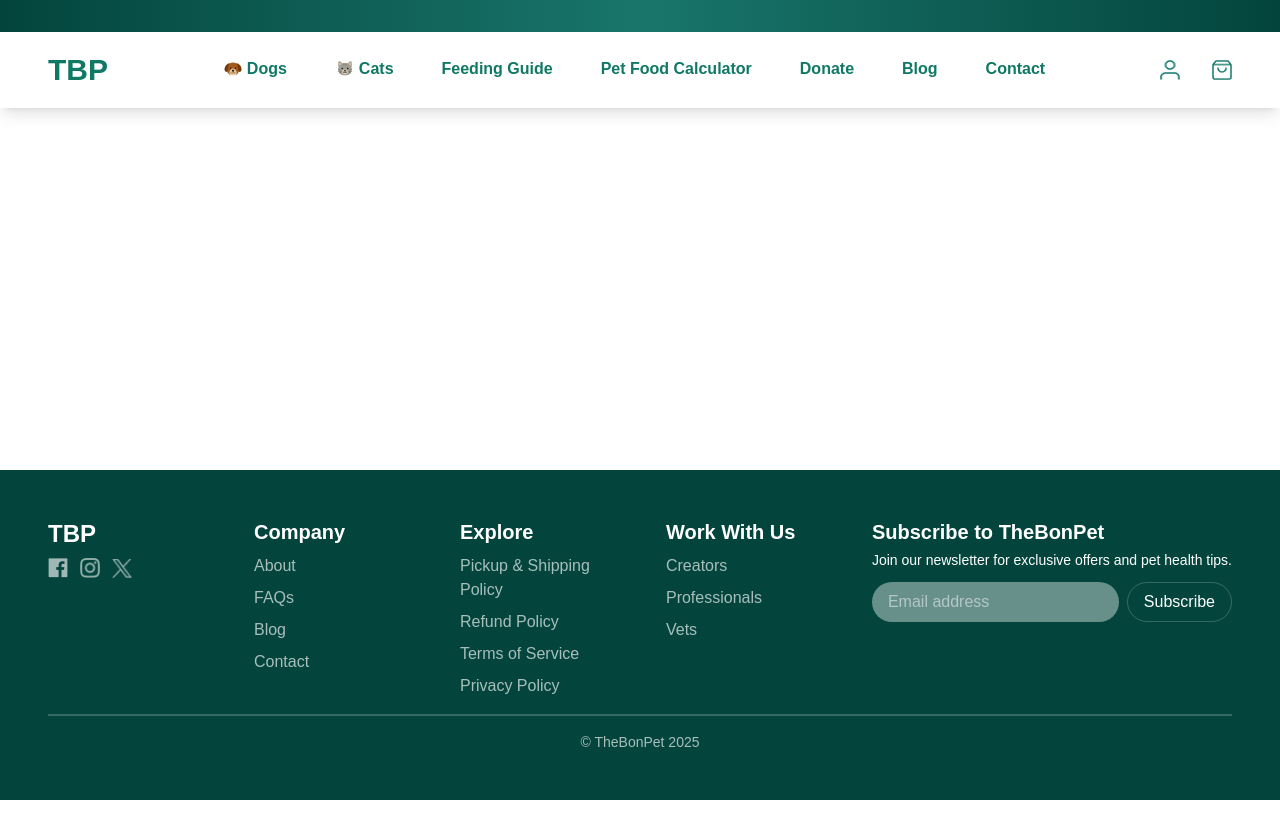
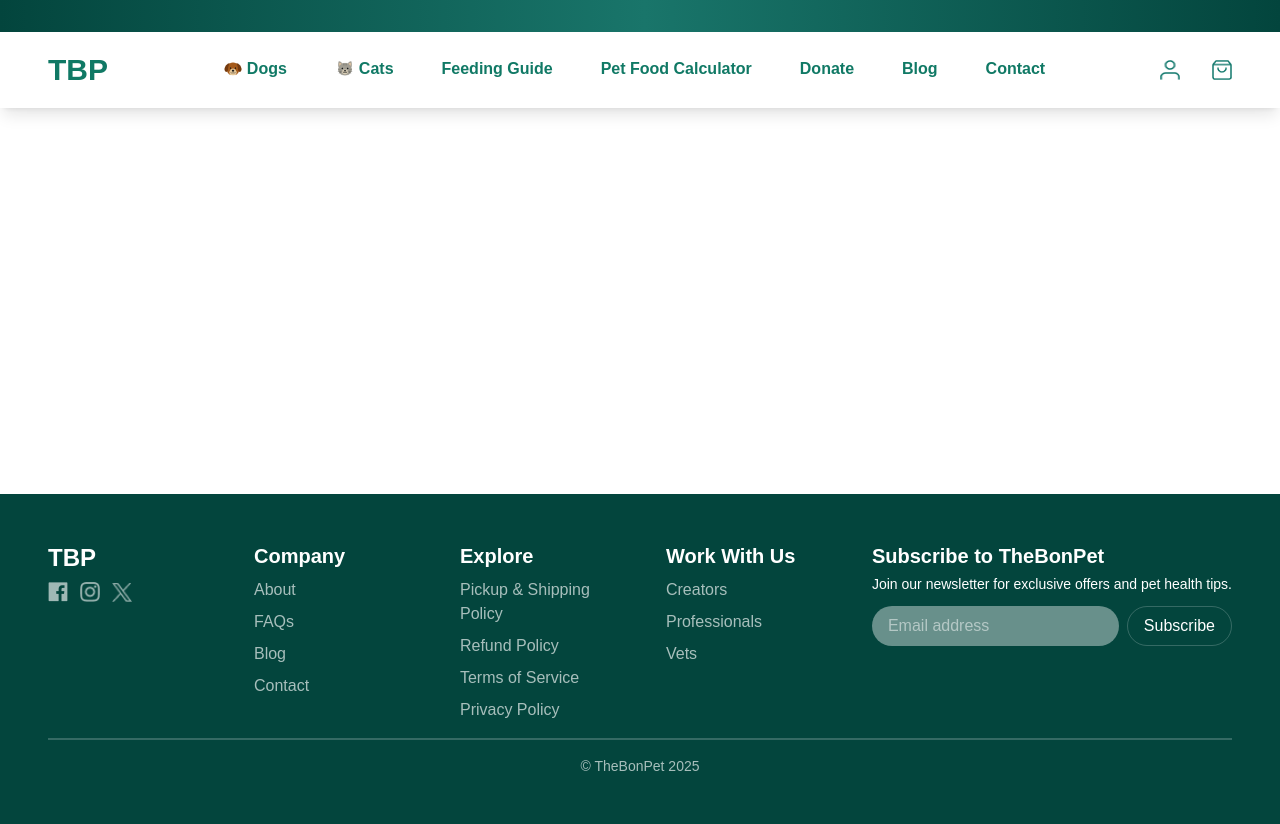
Before and after one commit to wickker/thebonpetfrontend, a React (Vite) app: page / in a window 1280 px wide. Before the commit the page ends 800 px from the top, so only its background shows below. Built offline with nearby package versions, Linux system fonts and the light colour scheme; what @shopify/storefront-api-client would draw is missing.

Commit message:
[personal/dian]: tweak

```diff
--- a/src/components/Login/Login.tsx
+++ b/src/components/Login/Login.tsx
@@ -86,7 +86,7 @@ const Login = () => {
         Forgot your password?
       </button>
 
-      <p className='text-dark-gray mt-3 text-center text-sm'>
+      <p className='text-dark-gray mt-3 mb-8 text-center text-sm'>
         Don't have an account?{' '}
         <button
           className='text-dark-green cursor-pointer underline'
--- a/src/components/Login/ResetPassword.tsx
+++ b/src/components/Login/ResetPassword.tsx
@@ -70,7 +70,7 @@ const ResetPassword = () => {
       </Button.Plain>
 
       <button
-        className='text-dark-green mt-3 cursor-pointer text-center text-sm underline'
+        className='text-dark-green mt-3 mb-8 cursor-pointer text-center text-sm underline'
         onClick={() => navigate(ROUTES.LOGIN)}
       >
         Go back to login
--- a/src/components/commons/Footer/index.tsx
+++ b/src/components/commons/Footer/index.tsx
@@ -20,7 +20,7 @@ const Footer = () => {
   }
 
   return (
-    <div className='bg-[#03453D] p-6 lg:h-[330px] lg:p-12'>
+    <div className='bg-[#03453D] p-6 lg:p-12'>
       <div className='mb-4 grid w-full gap-x-6 gap-y-4 border-b-[2px] border-white/20 pb-4 lg:grid-cols-[1fr_1fr_1fr_1fr_auto] lg:gap-x-12'>
         <div className='flex flex-col gap-y-2 text-2xl font-bold text-white'>
           TBP
--- a/src/components/commons/NavigationBar/index.tsx
+++ b/src/components/commons/NavigationBar/index.tsx
@@ -37,7 +37,7 @@ const NavigationBar = () => {
         <MobileHeader />
       </div>
 
-      <div className='min-h-[calc(100dvh-76px-766px)] lg:min-h-[calc(100dvh-330px-76px-32px)]'>
+      <div className='min-h-[calc(100dvh-76px-766px)] lg:min-h-[calc(100dvh-306px-76px-32px)]'>
         <Outlet />
       </div>
 
```
